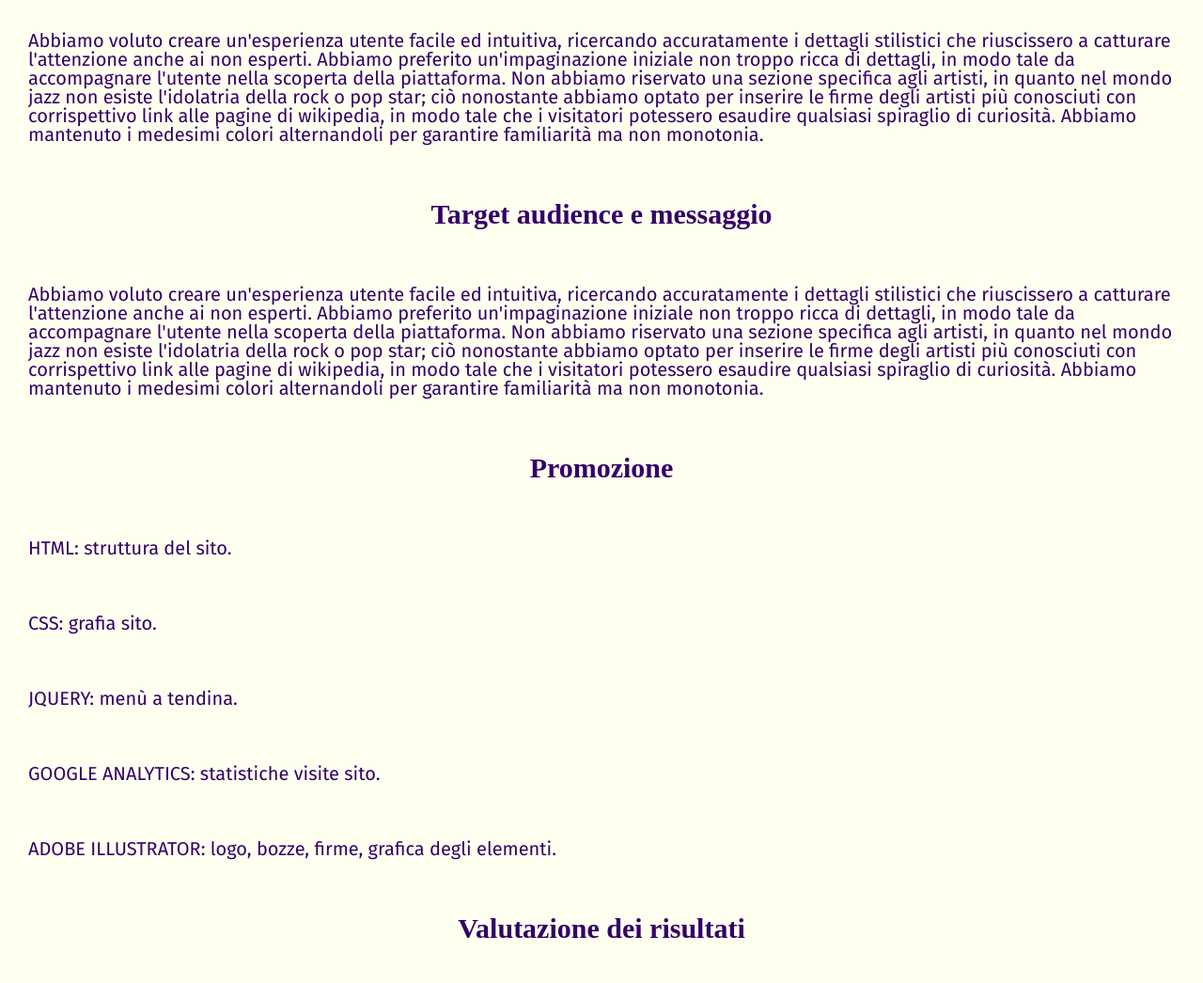
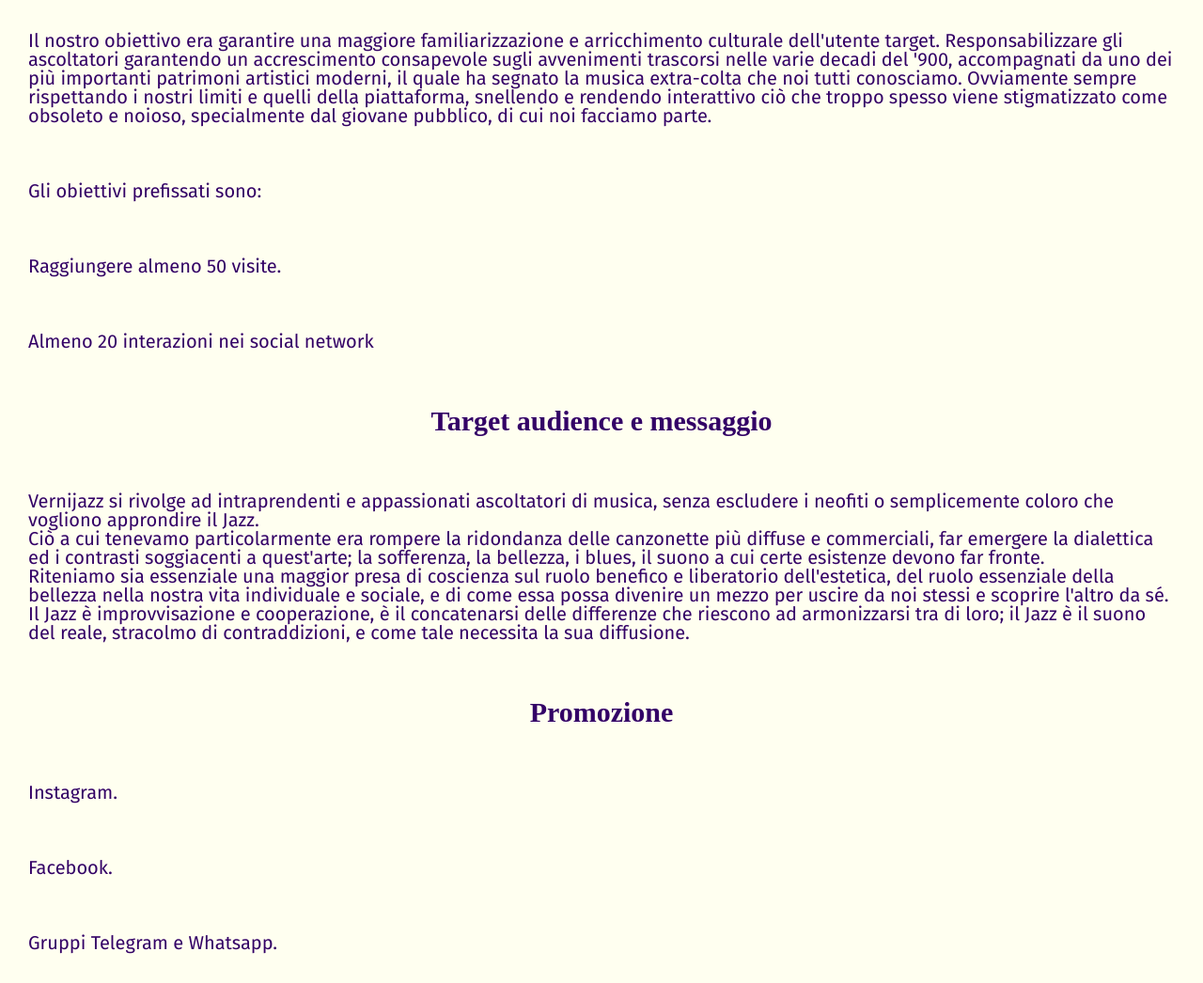
Before and after one commit to scardie/VERNIJAZZ, a plain HTML site: page doc.html in a window 1280 px wide. Shown: the part 3639-4685 px from the top of the page at 94% size. Drawn offline with nearby package versions, Linux system fonts and the light colour scheme; a web font is replaced by a local one.

Commit message:
Add files via upload

```diff
--- a/doc.html
+++ b/doc.html
@@ -131,7 +131,15 @@
    </ul>
 
 
+
+
+
    <h5 class="normal-text">Palette Cromatica:</h5>
+
+
+ <!-- SE VOGLIAMO INSERIRE PALETTE CROMATICA-->
+
+
 
    <p class="normal-text">#FFFFF0: avorio.<br>#330066: viola.</p>
    <p>Abbiamo selezionato il colore 'avorio' per garantire una lettura confortevole, riposante per gli occhi; il colore 'viola' simboleggia nella cultura cristiana il passaggio dalla condizione schiavile a libera, sotteso anche il riferimento al film di Steven Spielberg, appunto 'Il Colore Viola'.</p>
@@ -156,27 +164,44 @@
 <p class="normal-text">Abbiamo voluto creare un'esperienza utente facile ed intuitiva, ricercando accuratamente i dettagli stilistici che riuscissero a catturare l'attenzione anche ai non esperti. Abbiamo preferito un'impaginazione iniziale non troppo ricca di dettagli, in modo tale da accompagnare l'utente nella scoperta della piattaforma. Non abbiamo riservato una sezione specifica agli artisti, in quanto nel mondo jazz non esiste l'idolatria della rock o pop star; ciò nonostante abbiamo optato per inserire le firme degli artisti più conosciuti con corrispettivo link alle pagine di wikipedia, in modo tale che i visitatori potessero esaudire qualsiasi spiraglio di curiosità. Abbiamo mantenuto i medesimi colori alternandoli per garantire familiarità ma non monotonia.</p>
 
 <h3 class="med-text">Obiettivi comunicativi</h3>
-<p class="normal-text">Abbiamo voluto creare un'esperienza utente facile ed intuitiva, ricercando accuratamente i dettagli stilistici che riuscissero a catturare l'attenzione anche ai non esperti. Abbiamo preferito un'impaginazione iniziale non troppo ricca di dettagli, in modo tale da accompagnare l'utente nella scoperta della piattaforma. Non abbiamo riservato una sezione specifica agli artisti, in quanto nel mondo jazz non esiste l'idolatria della rock o pop star; ciò nonostante abbiamo optato per inserire le firme degli artisti più conosciuti con corrispettivo link alle pagine di wikipedia, in modo tale che i visitatori potessero esaudire qualsiasi spiraglio di curiosità. Abbiamo mantenuto i medesimi colori alternandoli per garantire familiarità ma non monotonia.</p>
+<p class="normal-text">Il nostro obiettivo era garantire una maggiore familiarizzazione e arricchimento culturale dell'utente target. Responsabilizzare gli ascoltatori garantendo un accrescimento consapevole sugli avvenimenti trascorsi nelle varie decadi del '900, accompagnati da uno dei più importanti patrimoni artistici moderni, il quale ha segnato la musica extra-colta che noi tutti conosciamo. Ovviamente sempre rispettando i nostri limiti e quelli della piattaforma, snellendo e rendendo interattivo ciò che troppo spesso viene stigmatizzato come obsoleto e noioso, specialmente dal giovane pubblico, di cui noi facciamo parte.</p>
+
+
+<p class = "normal-text">Gli obiettivi prefissati sono:</p>
+<ul>
+    <li><p class="normal-text">Raggiungere almeno 50 visite.</p></li>
+
+     <li><p class="normal-text">Almeno 20 interazioni nei social network</p></li>
+
+</ul>
 
 <h3 class="med-text">Target audience e messaggio</h3>
-<p class="normal-text">Abbiamo voluto creare un'esperienza utente facile ed intuitiva, ricercando accuratamente i dettagli stilistici che riuscissero a catturare l'attenzione anche ai non esperti. Abbiamo preferito un'impaginazione iniziale non troppo ricca di dettagli, in modo tale da accompagnare l'utente nella scoperta della piattaforma. Non abbiamo riservato una sezione specifica agli artisti, in quanto nel mondo jazz non esiste l'idolatria della rock o pop star; ciò nonostante abbiamo optato per inserire le firme degli artisti più conosciuti con corrispettivo link alle pagine di wikipedia, in modo tale che i visitatori potessero esaudire qualsiasi spiraglio di curiosità. Abbiamo mantenuto i medesimi colori alternandoli per garantire familiarità ma non monotonia.</p>
+<p class="normal-text">Vernijazz si rivolge ad intraprendenti e appassionati ascoltatori di musica, senza escludere i neofiti o semplicemente coloro che vogliono approndire il Jazz.<br>
+Ciò a cui tenevamo particolarmente era rompere la ridondanza delle canzonette più diffuse e commerciali, far emergere la dialettica ed i contrasti soggiacenti a quest'arte; la sofferenza, la bellezza, i blues, il suono a cui certe esistenze devono far fronte.<br>
+Riteniamo sia essenziale una maggior presa di coscienza sul ruolo benefico e liberatorio dell'estetica, del ruolo essenziale della bellezza nella nostra vita individuale e sociale, e di come essa possa divenire un mezzo per uscire da noi stessi e scoprire l'altro da sé.<br>
+Il Jazz è improvvisazione e cooperazione, è il concatenarsi delle differenze che riescono ad armonizzarsi tra di loro; il Jazz è il suono del reale, stracolmo di contraddizioni, e come tale necessita la sua diffusione. </p>
 
 <h3 class="med-text">Promozione</h3>
 
 <ul>
-      <li><p class="normal-text">HTML: struttura del sito.</p></li>
+      <li><p class="normal-text">Instagram.</p></li>
 
-     <li><p class="normal-text">CSS: grafia sito.</p></li>
-     <li><p class="normal-text">JQUERY: menù a tendina.</p></li>
-     <li><p class="normal-text">GOOGLE ANALYTICS: statistiche visite sito.</p></li>
-     <li><p class="normal-text">ADOBE ILLUSTRATOR: logo, bozze, firme, grafica degli elementi.</p></li>
+     <li><p class="normal-text">Facebook.</p></li>
+     <li><p class="normal-text">Gruppi Telegram e Whatsapp.</p></li>
+
 </ul>
 
 
 <h3 class="med-text">Valutazione dei risultati</h3>
 
+<p>Attraverso Google Analytics è stato verificato che gli obiettivi ambiti sono stati raggiunti:</p>
+
+  <!-- INSERIRE GOOGLE ANALYTICS-->
+
+<p>Anche gli obiettivi social sono stati perseguiti:</p>
 
 
+ <!-- INSERIRE RISULTATI SOCIAL-->
 
 
 
```
